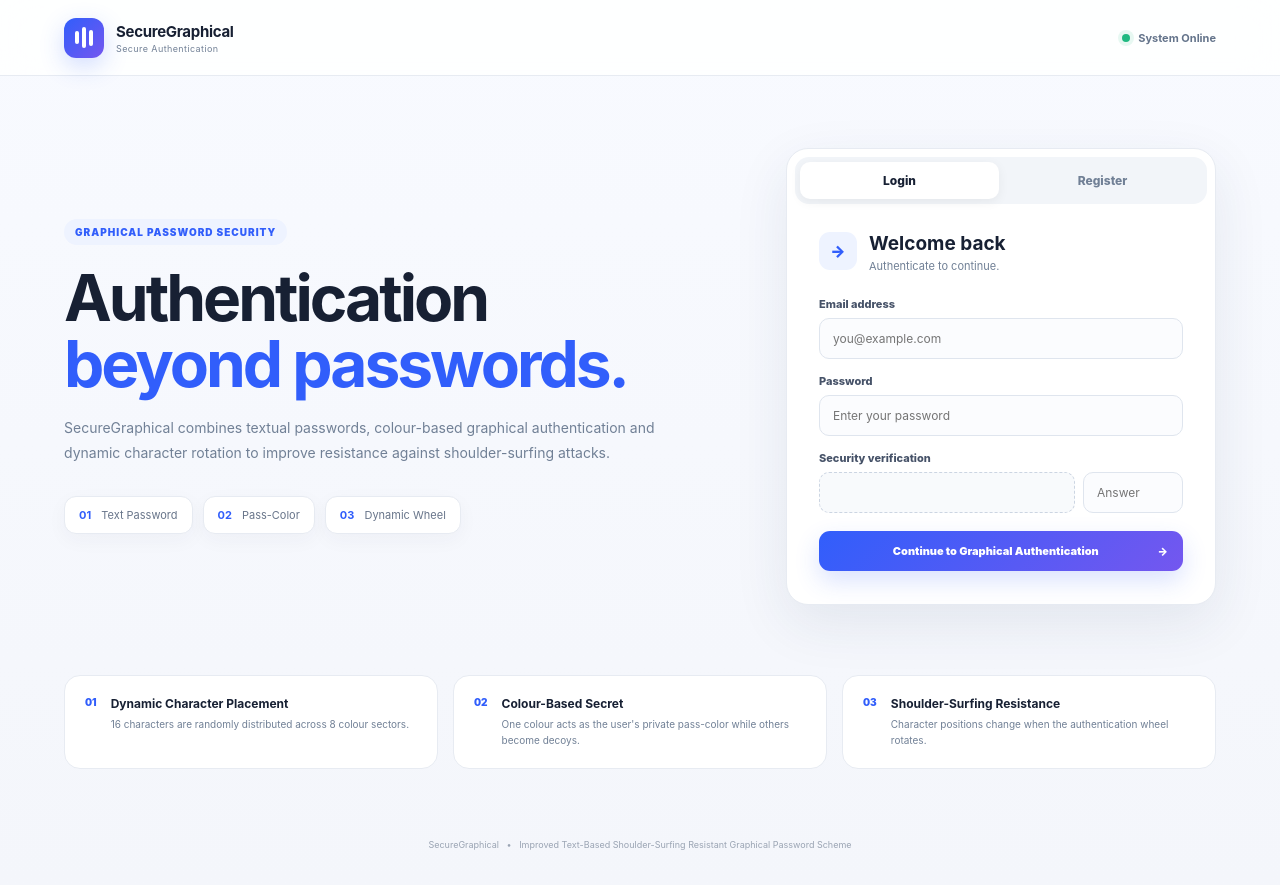
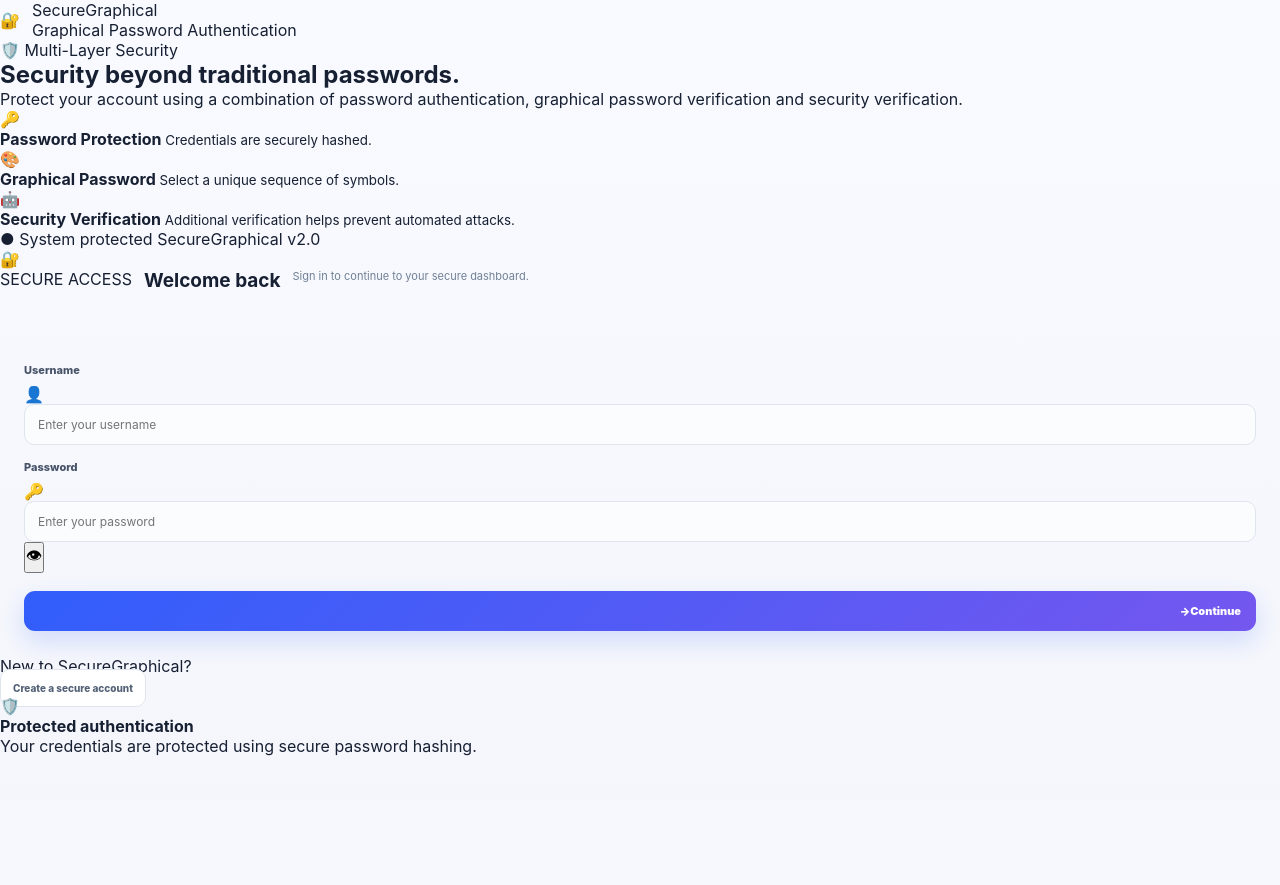
Before and after one commit to jyee0410-collab/SecureGraphical, a Python web app: template templates/index.html in a window 1280 px wide. After the commit the page ends 756 px from the top, so only its background shows below. Run offline with Jinja, Linux system fonts and the light colour scheme; the template is opened without the code that fills it, so the values that code supplies are empty.

Commit message:
Update index.html

```diff
--- a/templates/index.html
+++ b/templates/index.html
@@ -7,106 +7,118 @@
 
     <meta
         name="viewport"
-        content="width=device-width, initial-scale=1.0">
+        content="width=device-width, initial-scale=1.0"
+    >
 
-    <meta
-        name="description"
-        content="SecureGraphical authentication system">
-
-    <title>
-        SecureGraphical | Secure Authentication
-    </title>
+    <title>SecureGraphical | Secure Login</title>
 
     <link
         rel="stylesheet"
-        href="{{ url_for('static', filename='style.css') }}">
+        href="{{ url_for('static', filename='style.css') }}"
+    >
 
 </head>
 
-
 <body>
 
+<div class="page">
 
-<header class="site-nav">
+    <div class="auth-container">
 
-    <a href="/" class="brand">
+        <!-- LEFT SIDE -->
 
-        <div class="brand-mark">
-            <span></span>
-            <span></span>
-            <span></span>
+        <section class="hero-panel">
+
+            <div class="brand">
+                <div class="brand-icon">🔐</div>
+
+                <div>
+                    <div class="brand-name">
+                        SecureGraphical
+                    </div>
+
+                    <div class="brand-subtitle">
+                        Graphical Password Authentication
+                    </div>
+                </div>
+            </div>
+
+
+            <div class="hero-content">
+
+                <div class="security-badge">
+                    🛡️ Multi-Layer Security
+                </div>
+
+                <h1>
+                    Security beyond
+                    <span>traditional passwords.</span>
+                </h1>
+
+                <p>
+                    Protect your account using a combination of
+                    password authentication, graphical password
+                    verification and security verification.
+                </p>
+
+
+                <div class="security-features">
+
+                    <div class="feature">
+
+                        <div class="feature-icon">
+                            🔑
                         </div>
 
                         <div>
                             <strong>
-                SecureGraphical
+                                Password Protection
                             </strong>
 
                             <small>
-                Secure Authentication
+                                Credentials are securely hashed.
                             </small>
                         </div>
 
-    </a>
+                    </div>
 
 
-    <div class="nav-status">
+                    <div class="feature">
 
-        <span class="online-dot"></span>
+                        <div class="feature-icon">
+                            🎨
+                        </div>
 
-        System Online
+                        <div>
+                            <strong>
+                                Graphical Password
+                            </strong>
+
+                            <small>
+                                Select a unique sequence of symbols.
+                            </small>
+                        </div>
 
                     </div>
 
-</header>
 
+                    <div class="feature">
 
-
-<main class="landing">
-
-
-    <section class="hero">
-
-        <div class="hero-copy">
-
-            <div class="mini-label">
-                GRAPHICAL PASSWORD SECURITY
-            </div>
-
-            <h1>
-
-                Authentication
-                <span>
-                    beyond passwords.
-                </span>
-
-            </h1>
-
-            <p>
-
-                SecureGraphical combines textual passwords,
-                colour-based graphical authentication and
-                dynamic character rotation to improve
-                resistance against shoulder-surfing attacks.
-
-            </p>
-
-
-            <div class="hero-features">
-
-                <div>
-                    <b>01</b>
-                    Text Password
+                        <div class="feature-icon">
+                            🤖
                         </div>
 
                         <div>
-                    <b>02</b>
-                    Pass-Color
+                            <strong>
+                                Security Verification
+                            </strong>
+
+                            <small>
+                                Additional verification helps prevent
+                                automated attacks.
+                            </small>
                         </div>
 
-                <div>
-                    <b>03</b>
-                    Dynamic Wheel
                     </div>
 
                 </div>
@@ -114,43 +126,63 @@
             </div>
 
 
+            <div class="hero-footer">
 
-        <div class="auth-card">
+                <span>● System protected</span>
 
-            <div class="auth-tabs">
+                <span>SecureGraphical v2.0</span>
 
-                <a
-                    href="#login"
-                    class="auth-tab active">
+            </div>
 
-                    Login
+        </section>
 
-                </a>
 
-                <a
-                    href="#register"
-                    class="auth-tab">
+        <!-- RIGHT SIDE -->
 
-                    Register
+        <section class="login-panel">
 
-                </a>
+            <div class="login-card">
+
+                <div class="mobile-logo">
+                    🔐
+                </div>
+
+                <div class="form-heading">
+
+                    <div class="eyebrow">
+                        SECURE ACCESS
+                    </div>
+
+                    <h2>
+                        Welcome back
+                    </h2>
+
+                    <p>
+                        Sign in to continue to your secure dashboard.
+                    </p>
 
                 </div>
 
 
+                <!-- FLASH MESSAGES -->
 
-            {% with messages = get_flashed_messages(
-                with_categories=true
-            ) %}
+                {% with messages = get_flashed_messages(with_categories=true) %}
 
                     {% if messages %}
 
-                    <div class="flash-area">
+                        <div class="flash-container">
 
                             {% for category, message in messages %}
 
-                            <div
-                                class="flash {{ category }}">
+                                <div class="flash {{ category }}">
+
+                                    <span>
+                                        {% if category == "success" %}
+                                            ✓
+                                        {% else %}
+                                            !
+                                        {% endif %}
+                                    </span>
 
                                     {{ message }}
 
@@ -165,87 +197,82 @@
                 {% endwith %}
 
 
+                <!-- LOGIN FORM -->
 
-            <!-- LOGIN -->
+                <form
+                    method="POST"
+                    action="{{ url_for('login') }}"
+                    class="auth-form"
+                >
 
-            <section
-                id="login"
-                class="auth-form">
+                    <div class="form-group">
 
-                <div class="form-heading">
+                        <label for="username">
+                            Username
+                        </label>
 
-                    <span class="form-icon">
-                        →
+                        <div class="input-wrapper">
+
+                            <span class="input-icon">
+                                👤
                             </span>
 
-                    <div>
-
-                        <h2>
-                            Welcome back
-                        </h2>
-
-                        <p>
-                            Authenticate to continue.
-                        </p>
+                            <input
+                                type="text"
+                                id="username"
+                                name="username"
+                                placeholder="Enter your username"
+                                autocomplete="username"
+                                required
+                            >
 
                         </div>
 
                     </div>
 
 
-                <form
-                    method="POST"
-                    action="{{ url_for('login') }}">
+                    <div class="form-group">
 
-                    <label>
-                        Email address
-                    </label>
-
-                    <input
-                        type="email"
-                        name="email"
-                        placeholder="you@example.com"
-                        autocomplete="email"
-                        required>
-
-
-                    <label>
+                        <label for="password">
                             Password
                         </label>
 
+                        <div class="input-wrapper">
+
+                            <span class="input-icon">
+                                🔑
+                            </span>
+
                             <input
                                 type="password"
+                                id="password"
                                 name="password"
                                 placeholder="Enter your password"
                                 autocomplete="current-password"
-                        required>
+                                required
+                            >
 
+                            <button
+                                type="button"
+                                class="password-toggle"
+                                onclick="togglePassword()"
+                            >
+                                👁
+                            </button>
 
-                    <label>
-                        Security verification
-                    </label>
-
-                    <div class="captcha-box">
-
-                        <span>
-                            {{ captcha_question }}
-                        </span>
-
-                        <input
-                            type="text"
-                            name="captcha"
-                            placeholder="Answer"
-                            inputmode="numeric"
-                            required>
+                        </div>
 
                     </div>
 
 
                     <button
+                        type="submit"
                         class="primary-button"
-                        type="submit">
+                    >
 
-                        Continue to Graphical Authentication
+                        <span>
+                            Continue
+                        </span>
 
                         <span>
                             →
@@ -255,234 +282,40 @@
 
                 </form>
 
-            </section>
 
-
-
-            <!-- REGISTER -->
-
-            <section
-                id="register"
-                class="auth-form register-form">
-
-                <div class="form-heading">
-
-                    <span class="form-icon">
-                        +
-                    </span>
-
-                    <div>
-
-                        <h2>
-                            Create account
-                        </h2>
-
-                        <p>
-                            Set up your secure authentication.
-                        </p>
-
-                    </div>
-
-                </div>
-
-
-                <form
-                    method="POST"
-                    action="{{ url_for('register') }}">
-
-                    <label>
-                        Full name
-                    </label>
-
-                    <input
-                        type="text"
-                        name="name"
-                        placeholder="Your name"
-                        autocomplete="name"
-                        required>
-
-
-                    <label>
-                        Email address
-                    </label>
-
-                    <input
-                        type="email"
-                        name="email"
-                        placeholder="you@example.com"
-                        autocomplete="email"
-                        required>
-
-
-                    <label>
-                        Password
-                    </label>
-
-                    <input
-                        id="registerPassword"
-                        type="password"
-                        name="password"
-                        placeholder="4–8 characters"
-                        minlength="4"
-                        maxlength="8"
-                        required>
-
-
-                    <div class="password-meter">
-
-                        <div
-                            id="strengthBar"
-                            class="strength-bar">
-                        </div>
-
-                    </div>
-
-                    <div
-                        id="strengthText"
-                        class="strength-text">
-
-                        Password strength:
-                        <strong>
-                            —
-                        </strong>
-
-                    </div>
-
-
-                    <div class="password-rules">
+                <div class="divider">
 
                     <span>
-                            ✓ 4–8 characters
-                        </span>
-
-                        <span>
-                            ✓ Use letters and numbers
-                        </span>
-
-                        <span>
-                            ✓ Avoid common passwords
+                        New to SecureGraphical?
                     </span>
 
                 </div>
 
 
-                    <label>
-                        Confirm password
-                    </label>
-
-                    <input
-                        type="password"
-                        name="confirm_password"
-                        placeholder="Repeat your password"
-                        minlength="4"
-                        maxlength="8"
-                        required>
+                <a
+                    href="{{ url_for('register') }}"
+                    class="secondary-button"
+                >
+                    Create a secure account
+                </a>
 
 
-                    <label>
-                        Security verification
-                    </label>
+                <div class="login-security-note">
 
-                    <div class="captcha-box">
-
-                        <span>
-                            {{ captcha_question }}
-                        </span>
-
-                        <input
-                            type="text"
-                            name="captcha"
-                            placeholder="Answer"
-                            inputmode="numeric"
-                            required>
-
-                    </div>
-
-
-                    <button
-                        class="primary-button"
-                        type="submit">
-
-                        Continue to Pass-Color Setup
-
-                        <span>
-                            →
-                        </span>
-
-                    </button>
-
-                </form>
-
-            </section>
-
-        </div>
-
-    </section>
-
-
-
-    <section class="trust-section">
-
-        <div class="trust-card">
-
-            <span class="trust-number">
-                01
-            </span>
+                    <span>🛡️</span>
 
                     <div>
 
                         <strong>
-                    Dynamic Character Placement
+                            Protected authentication
                         </strong>
 
                         <p>
-                    16 characters are randomly distributed
-                    across 8 colour sectors.
+                            Your credentials are protected using
+                            secure password hashing.
                         </p>
 
                     </div>
-
-        </div>
-
-
-        <div class="trust-card">
-
-            <span class="trust-number">
-                02
-            </span>
-
-            <div>
-
-                <strong>
-                    Colour-Based Secret
-                </strong>
-
-                <p>
-                    One colour acts as the user's private
-                    pass-color while others become decoys.
-                </p>
-
-            </div>
-
-        </div>
-
-
-        <div class="trust-card">
-
-            <span class="trust-number">
-                03
-            </span>
-
-            <div>
-
-                <strong>
-                    Shoulder-Surfing Resistance
-                </strong>
-
-                <p>
-                    Character positions change when the
-                    authentication wheel rotates.
-                </p>
 
                 </div>
 
@@ -490,123 +323,32 @@
 
         </section>
 
+    </div>
 
-</main>
-
-
-
-<footer class="site-footer">
-
-    SecureGraphical
-
-    <span>•</span>
-
-    Improved Text-Based Shoulder-Surfing Resistant
-    Graphical Password Scheme
-
-</footer>
-
+</div>
 
 
 <script>
 
+function togglePassword() {
+
     const password =
-    document.getElementById(
-        "registerPassword"
-    );
+        document.getElementById("password");
 
-const strengthBar =
-    document.getElementById(
-        "strengthBar"
-    );
+    if (password.type === "password") {
 
-const strengthText =
-    document.getElementById(
-        "strengthText"
-    );
+        password.type = "text";
 
+    } else {
 
-if (password) {
-
-    password.addEventListener(
-        "input",
-        function () {
-
-            const value =
-                password.value;
-
-            let score = 0;
-
-            if (value.length >= 4)
-                score++;
-
-            if (value.length >= 6)
-                score++;
-
-            if (/[a-z]/.test(value))
-                score++;
-
-            if (/[A-Z]/.test(value))
-                score++;
-
-            if (/[0-9]/.test(value))
-                score++;
-
-            if (/[^A-Za-z0-9]/.test(value))
-                score++;
-
-
-            strengthBar.className =
-                "strength-bar";
-
-
-            if (value.length === 0) {
-
-                strengthText.innerHTML =
-                    'Password strength: <strong>—</strong>';
+        password.type = "password";
 
     }
-
-            else if (score <= 2) {
-
-                strengthBar.classList.add(
-                    "weak"
-                );
-
-                strengthText.innerHTML =
-                    'Password strength: <strong>Weak</strong>';
-
-            }
-
-            else if (score <= 4) {
-
-                strengthBar.classList.add(
-                    "medium"
-                );
-
-                strengthText.innerHTML =
-                    'Password strength: <strong>Medium</strong>';
-
-            }
-
-            else {
-
-                strengthBar.classList.add(
-                    "strong"
-                );
-
-                strengthText.innerHTML =
-                    'Password strength: <strong>Strong</strong>';
-
-            }
-
-        }
-    );
 
 }
 
 </script>
 
+</body>
 
-</body>
 </html>
```
Lines whose indentation alone changed are shown as unchanged.
